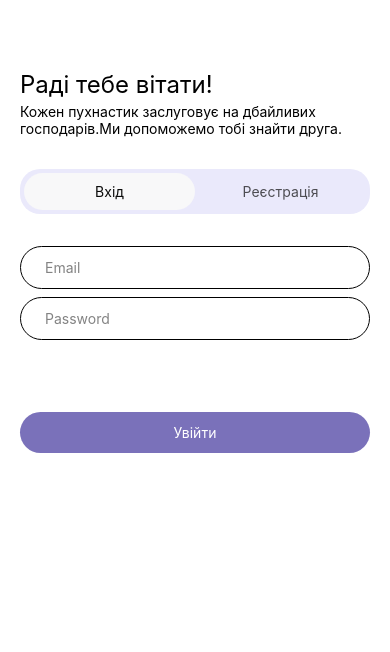
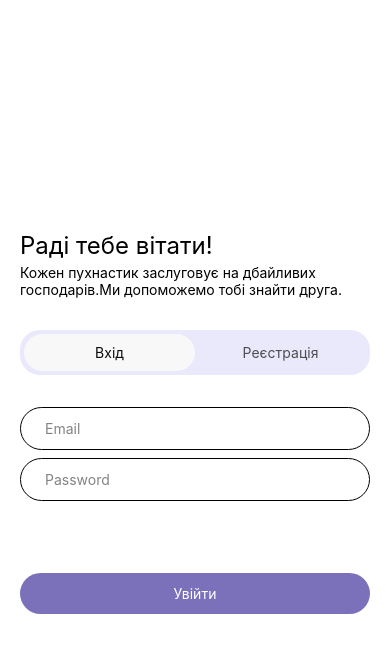
Before and after one commit to Yaroslav1979/react-native, a React Native app: screen / in a window 390 px wide. Shown: the top 652 px of the page. Built offline with nearby package versions, Linux system fonts and the light colour scheme.

Commit message:
block4-inputs

```diff
--- a/App.tsx
+++ b/App.tsx
@@ -4,7 +4,7 @@ import LoginPage from './src/screen/Auth/Login/index';
 
 function App(): React.JSX.Element {
   return (
-    <SafeAreaView>
+    <SafeAreaView style={{flex: 1}}>
       <LoginPage />
     </SafeAreaView>
   );
--- a/src/screen/Auth/Login/index.tsx
+++ b/src/screen/Auth/Login/index.tsx
@@ -1,15 +1,67 @@
-import {Text, TextInput, TouchableOpacity, View} from 'react-native';
-import React from 'react';
+import {
+  Keyboard,
+  KeyboardAvoidingView,
+  Platform,
+  Text,
+  TextInput,
+  TouchableOpacity,
+  TouchableWithoutFeedback,
+  View,
+} from 'react-native';
+import React, {useState} from 'react';
 import styles from './styles';
 
+interface IInputValue {
+  email: string;
+  password: string;
+  errorEmail: null | string;
+  errorPassword: null | string;
+}
+
 export default function LoginPage() {
+  const [inputValues, setInputValues] = useState<IInputValue>({
+    email: '',
+    password: '',
+    errorEmail: null,
+    errorPassword: null,
+  });
+  const handleChangeInput = (
+    key: 'email' | 'password' | 'errorEmail' | 'errorPassword',
+    value: string | null,
+  ) => {
+    setInputValues(prevState => ({...prevState, [key]: value}));
+  };
+  const checkEmail = () => {
+    const emailValidator = new RegExp(
+      '^([a-z0-9._%-]+@[a-z0-9.-]+.[a-z]{2,6})*$',
+    );
+    if (!emailValidator.test(inputValues.email)) {
+      handleChangeInput('errorEmail', 'Not valid email');
+    } else {
+      handleChangeInput('errorEmail', null);
+    }
+  };
+  const checkPassword = text => {
+    if (text.length < 8) {
+      handleChangeInput(
+        'errorPassword',
+        'Password must be more then 8 symbols ',
+      );
+    } else {
+      handleChangeInput('errorPassword', null);
+    }
+  };
   return (
+    <TouchableWithoutFeedback onPress={() => Keyboard.dismiss()}>
       <View style={[styles.mainWrapper]}>
-      <View style={styles.titleContainer}>
+        <KeyboardAvoidingView
+          keyboardVerticalOffset={Platform.select({android: 20, ios: 90})}
+          behavior={Platform.OS === 'ios' ? 'padding' : 'height'}>
+          <View style={[styles.titleContainer]}>
             <Text style={styles.title}>Раді тебе вітати!</Text>
             <Text style={styles.welcomeText}>
-          Кожен пухнастик заслуговує на дбайливих господарів.Ми допоможемо тобі
-          знайти друга.
+              Кожен пухнастик заслуговує на дбайливих господарів.Ми допоможемо
+              тобі знайти друга.
             </Text>
           </View>
           <View style={styles.buttonContainer}>
@@ -26,19 +78,36 @@ export default function LoginPage() {
                 placeholder={'Email'}
                 style={styles.input}
                 placeholderTextColor={'#838383'}
+                onBlur={() => {
+                  checkEmail();
+                }}
+                value={inputValues.email}
+                onChangeText={text => handleChangeInput('email', text)}
               />
             </View>
+            {inputValues.errorEmail && <Text>{inputValues.errorEmail}</Text>}
             <View style={styles.inputContainer}>
               <TextInput
                 placeholder={'Password'}
                 style={styles.input}
                 placeholderTextColor={'#838383'}
+                value={inputValues.password}
+                onChangeText={text => {
+                  handleChangeInput('password', text);
+                  checkPassword(text);
+                }}
+                secureTextEntry={true}
               />
             </View>
+            {inputValues.errorPassword && (
+              <Text>{inputValues.errorPassword}</Text>
+            )}
           </View>
           <TouchableOpacity style={styles.loginBtnContainer}>
             <Text style={styles.loginText}>Увійти</Text>
           </TouchableOpacity>
+        </KeyboardAvoidingView>
       </View>
+    </TouchableWithoutFeedback>
   );
 }
--- a/src/screen/Auth/Login/styles.ts
+++ b/src/screen/Auth/Login/styles.ts
@@ -3,11 +3,8 @@ import {Platform, StyleSheet} from 'react-native';
 export default StyleSheet.create({
   mainWrapper: {
     margin: 20,
-    marginTop: Platform.select({
-      ios: 70,
-      android: 90,
-      default: 70,
-    }),
+    flex: 1,
+    justifyContent: 'center',
   },
   title: {
     fontSize: 24,
@@ -46,6 +43,7 @@ export default StyleSheet.create({
   titleContainer: {
     gap: 4,
   },
+
   inputContainer: {
     borderWidth: 1,
     borderRadius: 25,
```
Lines whose indentation alone changed are shown as unchanged.
